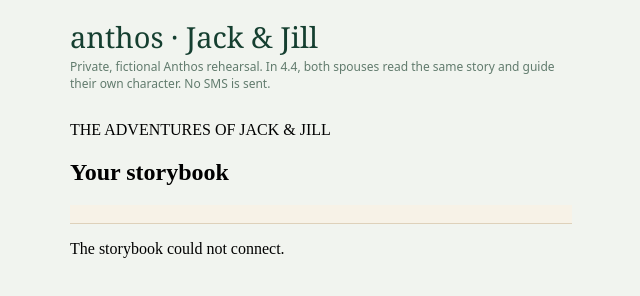
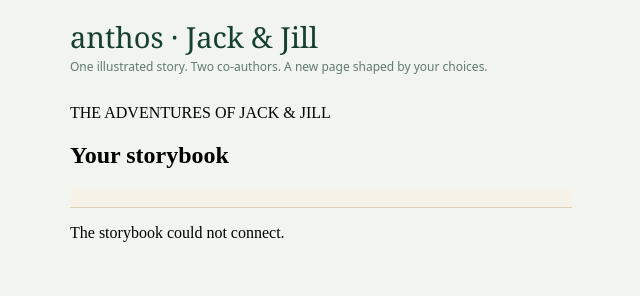
Before and after one commit to drbellschool/Anthos, a plain HTML site: page pilot-v4/index.html in a window 1280 px wide. Shown: the whole page, without its empty margins (319-959 px from the left). Drawn offline with Linux system fonts and the light colour scheme; no server answers.

Commit message:
Remove outdated visible Deep Dive controls and present the single shared chapter

```diff
--- a/pilot-v4/index.html
+++ b/pilot-v4/index.html
@@ -9,6 +9,6 @@
 </head><body class="jj4-page-body">
 <main class="jj4-standalone">
 <header><h1>anthos · Jack &amp; Jill</h1>
-<p class="jj4-notice">Private, fictional Anthos rehearsal. In 4.4, both spouses read the same story and guide their own character. No SMS is sent.</p></header>
-<div id="jj4Standalone" aria-label="Private Jack and Jill story tester"></div>
+<p class="jj4-notice">One illustrated story. Two co-authors. A new page shaped by your choices.</p></header>
+<div id="jj4Standalone" aria-label="Jack and Jill storybook"></div>
 </main></body></html>
```
